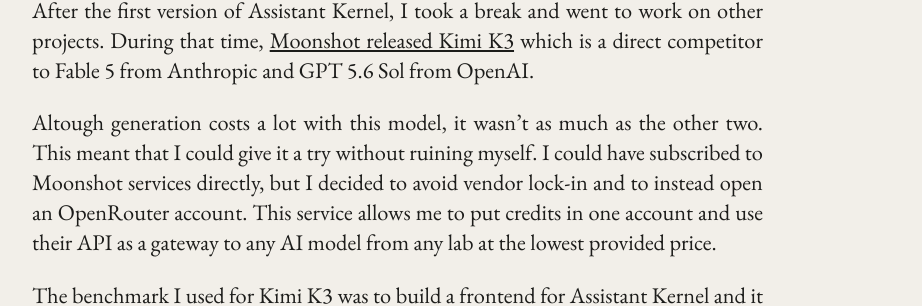
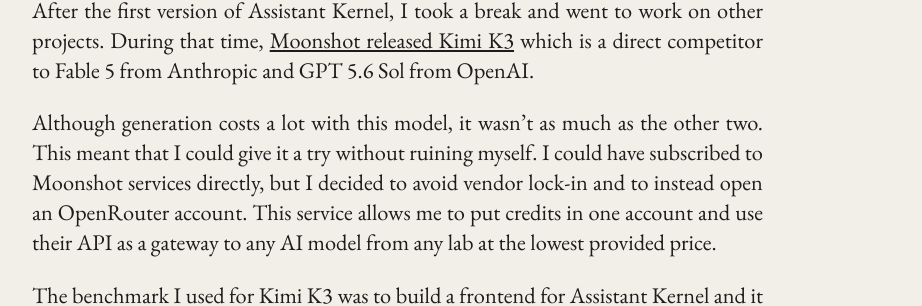
Before and after one commit to eFournierRobert/eFournierRobert.github.io, a Jekyll site: the page built from _posts/2026-08-03-v2-akernel.md, in a window 1280 px wide and 900 px high. Shown: the part 191-497 px from the top of the window, without its empty margins (178-1100 px from the left). Built offline with Jekyll 4.4.1, drawn with Linux system fonts in a browser that asks for light colours; some of the changed text lies outside the part shown.

Commit message:
correction

```diff
--- a/_posts/2026-08-03-v2-akernel.md
+++ b/_posts/2026-08-03-v2-akernel.md
@@ -14,7 +14,7 @@
 After the first version of Assistant Kernel, I took a break and went to work on other projects. During that time, [Moonshot released Kimi K3](https://www.kimi.com/blog/kimi-k3)
 which is a direct competitor to Fable 5 from Anthropic and GPT 5.6 Sol from OpenAI.
 
-Altough generation costs a lot with this model, it wasn't as much as the other two. This meant that I could give it a try without ruining myself. I could have subscribed to
+Although generation costs a lot with this model, it wasn't as much as the other two. This meant that I could give it a try without ruining myself. I could have subscribed to
 Moonshot services directly, but I decided to avoid vendor lock-in and to instead open an OpenRouter account. This service allows me to put credits in one account and use their API as
 a gateway to any AI model from any lab at the lowest provided price.
 
```
Also changed, not shown: other parts of _posts/2026-08-03-v2-akernel.md (+4 -4 lines), _posts/btob/2026-03-11-os.md (+2 -2 lines).
